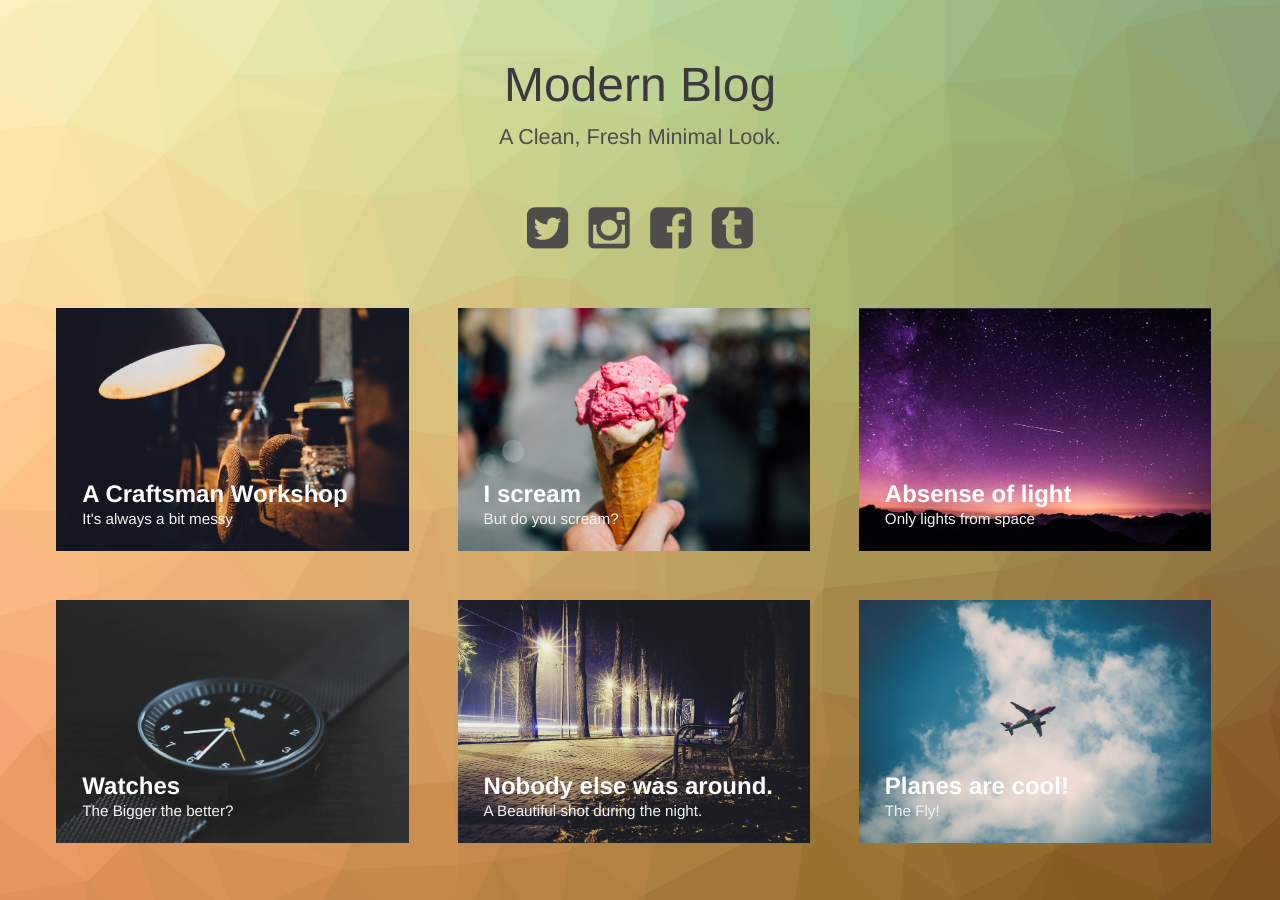
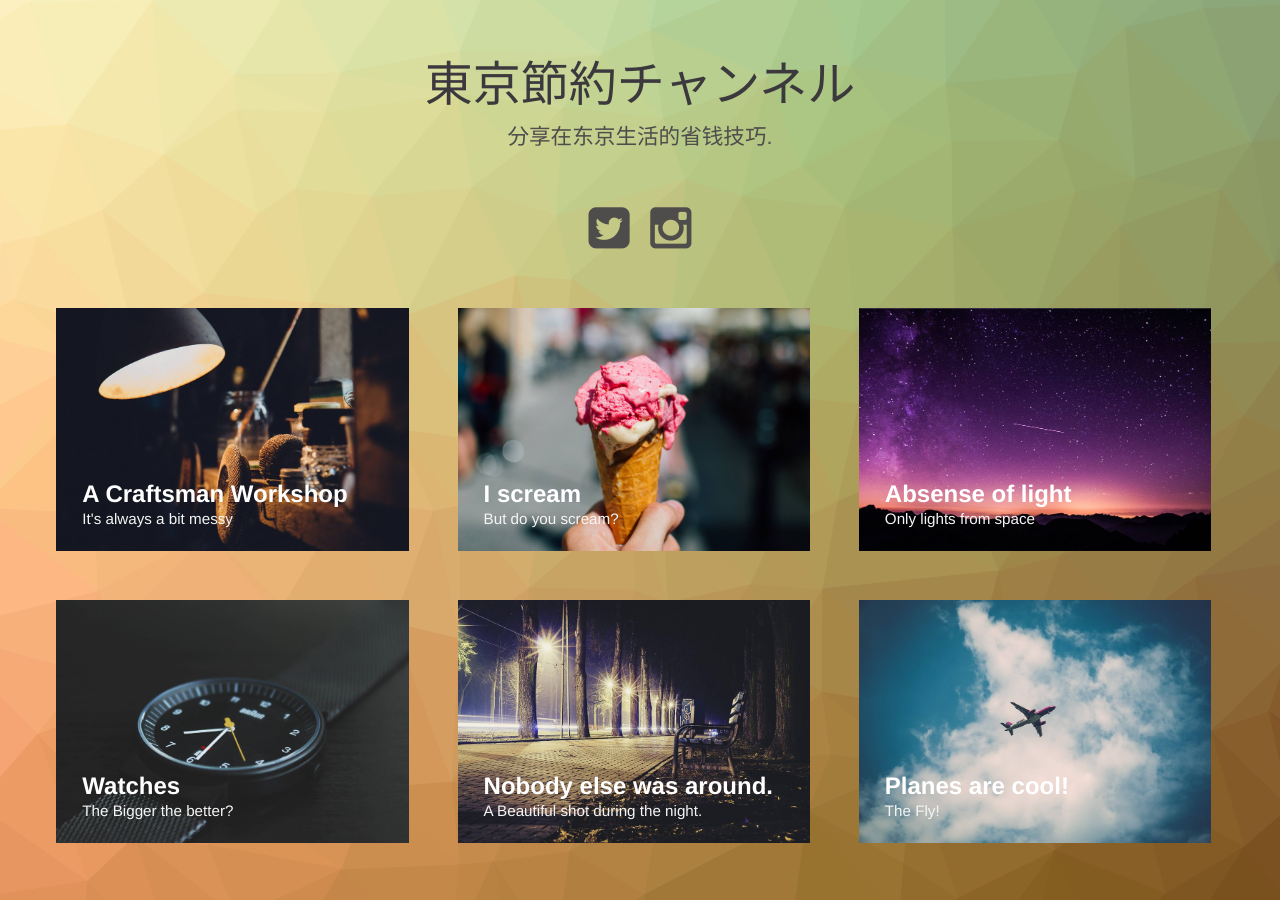
Before and after one commit to yussica/yussica.github.io, a Jekyll site: the page built from index.html, in a window 1280 px wide. Built offline with Jekyll 4.4.1, drawn with Linux system fonts in a browser that asks for light colours.

Commit message:
update content

```diff
--- a/_config.yml
+++ b/_config.yml
@@ -1,6 +1,6 @@
 # Site settings
 title: 東京節約チャンネル
-description: 分享在东京生活的节约技巧
+description: 分享在东京生活的省钱技巧
 keywords: 東京, 節約, キャンペーン, スマホ決済
 author: yussica
 baseurl: "" # the subpath of your site, e.g. /blog/
--- a/index.html
+++ b/index.html
@@ -28,12 +28,12 @@ layout: compress
 <body class="body">
 <div class="container">
     <header class="header">
-        <h1>Modern Blog<span>A Clean, Fresh Minimal Look.</span></h1>
+        <h1>東京節約チャンネル<span>分享在东京生活的省钱技巧.</span></h1>
         <nav class="links">
-            <a href="#"><i class="fa fa-twitter-square fa-3x"></i></a>
-            <a href="#"><i class="fa fa-instagram fa-3x"></i></a>
-            <a href="#"><i class="fa fa-facebook-square fa-3x"></i></a>
-            <a href="#"><i class="fa fa-tumblr-square fa-3x"></i></a>
+            <a href="https://twitter.com/yussica0309"><i class="fa fa-twitter-square fa-3x"></i></a>
+            <a href="https://www.instagram.com/yussica0309/"><i class="fa fa-instagram fa-3x"></i></a>
+            <!-- <a href="#"><i class="fa fa-facebook-square fa-3x"></i></a>
+            <a href="#"><i class="fa fa-tumblr-square fa-3x"></i></a> -->
         </nav>
     </header>
     <div class="content">
@@ -85,5 +85,6 @@ layout: compress
 <script src="js/vendors/cash.min.js"></script>
 <script src="js/card-modern-blog.js"></script>
 <script src="js/modern-blog.js"></script>
+<script data-ad-client="ca-pub-5157702307469111" async src="https://pagead2.googlesyndication.com/pagead/js/adsbygoogle.js"></script>
 </body>
 </html>
```
Also changed, not shown: img/favicon.ico, 1 other file.
